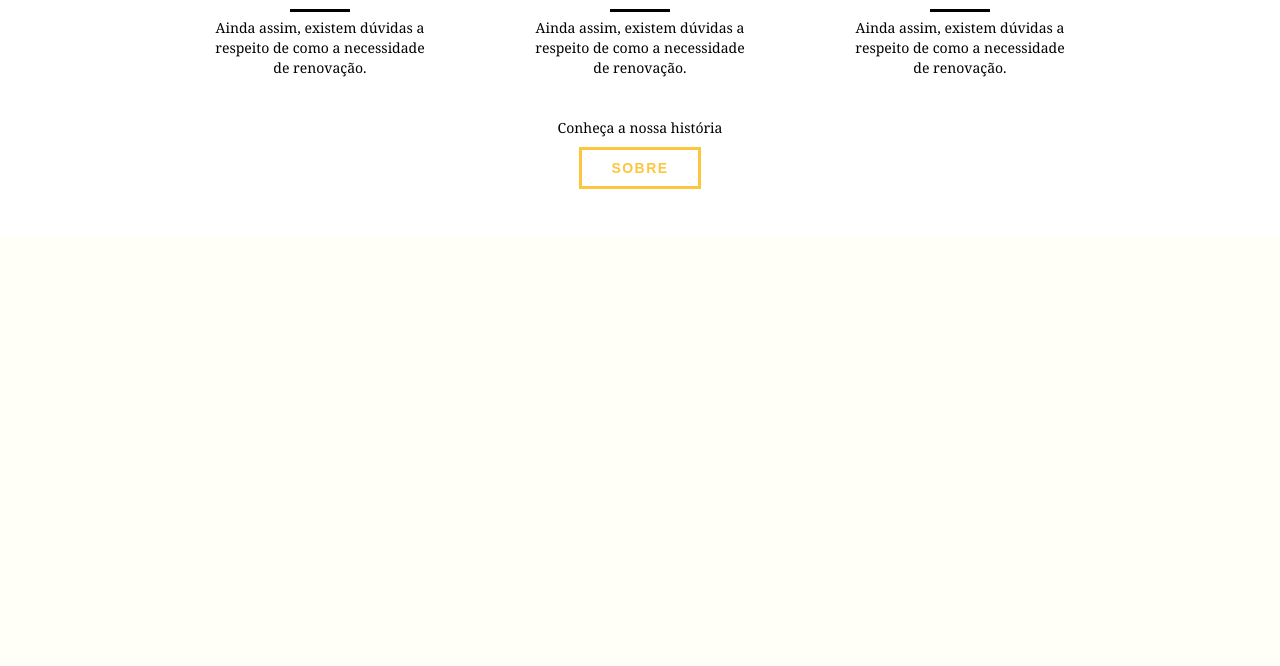
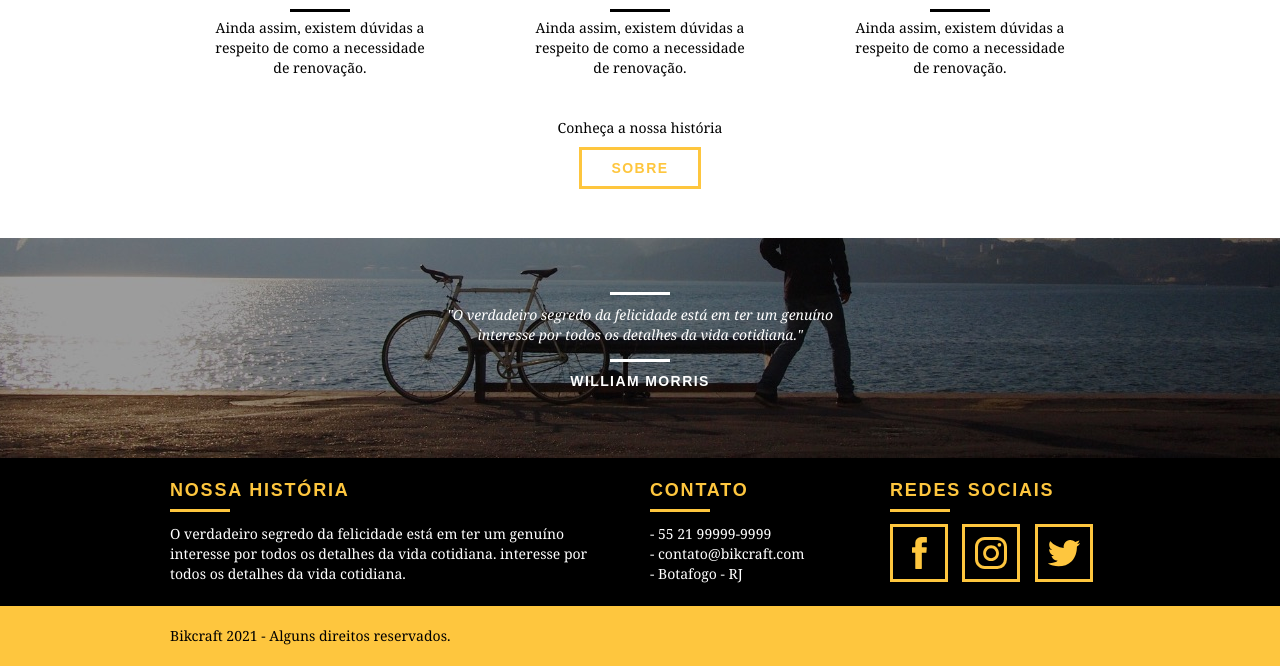
Before and after one commit to carolkbr/bikcraft, a PHP site: page / in a window 1280 px wide. Shown: the part 2298-2964 px from the top of the page. Before the commit the page ends 2487 px from the top, so only its background shows below. Run offline with PHP 8.4, Linux system fonts and the light colour scheme.

Commit message:
adiciona footer

```diff
--- a/web/css/style.css
+++ b/web/css/style.css
@@ -250,3 +250,76 @@ img {
   background: #000;
   margin: 6px auto;
 }
+
+/*Quebra*/
+
+.quebra{
+  width: 100%;
+  height: 220px;;
+  background: url(../img/bg-footer.jpg) no-repeat center;
+  background-size: cover;
+  text-align: center;
+  padding-top: 40px;
+}
+
+.quebra .quote-externo{
+  max-width: 400px;
+}
+
+/*Footer*/
+
+.footer{
+  width: 100%;
+  background: #000;
+  color:#fff;
+  padding: 20px;
+}
+
+.footer h3{
+  font-size: 18px;
+  line-height: 25px;
+  color: #fec63e;
+  text-transform: uppercase;
+  letter-spacing: 0.1em;
+  font-weight: bold;
+}
+
+.footer h3::after{
+  content: "";
+  display: block;
+  width: 60px;
+  height: 3px;
+  background: #fec63e;
+  margin: 6px 0 12px 0;
+}
+
+.footer_historia{
+  padding-right: 40px;
+}
+
+.footer_contato ul li{
+  font-size: 14px;
+  line-height: 20px;
+  font-family: Georgia, "Times New Roman", serif;
+}
+
+.footer_redes ul li{
+  display: inline-block;
+  margin-right: 10px;
+}
+
+.footer_redes ul li a{
+  border: 3px solid #fec63e;
+  display: block;
+  padding: 10px;
+}
+
+.footer_redes ul li a:hover{
+  border-color: #fff;
+}
+
+.copyright{
+  width: 100%;
+  background: #fec63e;
+  padding: 20px 0;
+}
--- a/web/index.html
+++ b/web/index.html
@@ -138,5 +138,66 @@
         <a href="sobre.html" class="btn btn_preto">Sobre</a>
       </div>
     </section>
+
+    <section class="quebra">
+      <blockquote class="quote-externo container">
+        <p>
+          "O verdadeiro segredo da felicidade está em ter um genuíno interesse
+          por todos os detalhes da vida cotidiana."
+        </p>
+        <cite>WILLIAM MORRIS</cite>
+      </blockquote>
+    </section>
+
+    <footer>
+      <div class="footer">
+        <div class="container">
+          <div class="grid-8 footer_historia">
+            <h3>Nossa História</h3>
+            <p>
+              O verdadeiro segredo da felicidade está em ter um genuíno
+              interesse por todos os detalhes da vida cotidiana. interesse por
+              todos os detalhes da vida cotidiana.
+            </p>
+          </div>
+
+          <div class="grid-4 footer_contato">
+            <h3>Contato</h3>
+            <ul>
+              <li>- 55 21 99999-9999</li>
+              <li>- contato@bikcraft.com</li>
+              <li>- Botafogo - RJ</li>
+            </ul>
+          </div>
+
+          <div class="grid-4 footer_redes">
+            <h3>Redes Sociais</h3>
+            <ul>
+              <li>
+                <a href="https://fb.com" target="_blank"
+                  ><img src="img/redes-sociais/facebook.svg"
+                /></a>
+              </li>
+              <li>
+                <a href="https://instagram.com" target="_blank"
+                  ><img src="img/redes-sociais/instagram.svg"
+                /></a>
+              </li>
+              <li>
+                <a href="https://twitter.com" target="_blank"
+                  ><img src="img/redes-sociais/twitter.svg"
+                /></a>
+              </li>
+            </ul>
+          </div>
+        </div>
+      </div>
+
+      <div class="copyright">
+        <div class="container">
+          <p class="grid-16">Bikcraft 2021 - Alguns direitos reservados.</p>
+        </div>
+      </div>
+    </footer>
   </body>
 </html>
```
